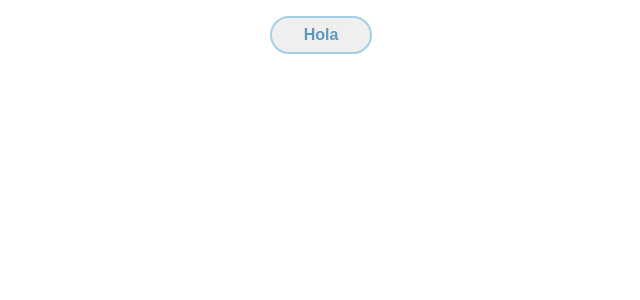
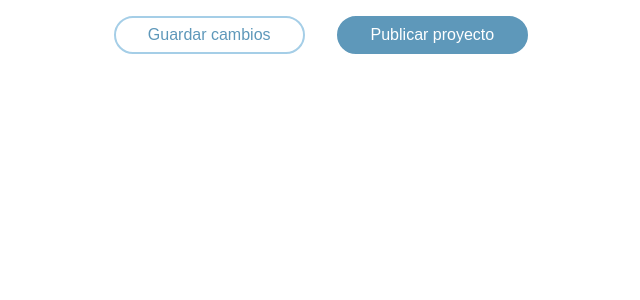
Before and after one commit to DemocracyOS/ui, a React (Create React App) app: page / in a window 1280 px wide. Shown: the top 300 px of the page, without its empty margins (319-959 px from the left). Built offline with nearby package versions, Linux system fonts and the light colour scheme.

Commit message:
mejora boton

```diff
--- a/src/App.js
+++ b/src/App.js
@@ -6,7 +6,9 @@ class App extends Component {
   render() {
     return (
       <div className="App">
-          <Boton></Boton>
+          <Boton>Guardar cambios</Boton>
+          <Boton primary>Publicar proyecto</Boton>
+
       </div>
     );
   }
--- a/src/components/boton/component.js
+++ b/src/components/boton/component.js
@@ -1,21 +1,17 @@
-import React from 'react'
 import styled from 'styled-components'
 
 const Button = styled.button`
   display: inline-block;
   color:#5e99bc;
   font-size: 1em;
-  font-weight:600;
+  font-weight:500;
   margin: 1em;
   padding: 0.5em 2em;
-  border: 2px solid #A5CEE7;
   border-radius: 20px;
+
+  background: ${props => props.primary ? '#5E98BA' : 'white'};
+  color: ${props => props.primary ? 'white' : '#5E98BA'};
+  border: 2px solid ${props => props.primary ? '#5E98BA' : ' #A5CEE7'};
 `;
 
-
-export default function Boton() {
-return (
-    <Button>
-        Hola
-    </Button>
-  )}
+export default Button
```
